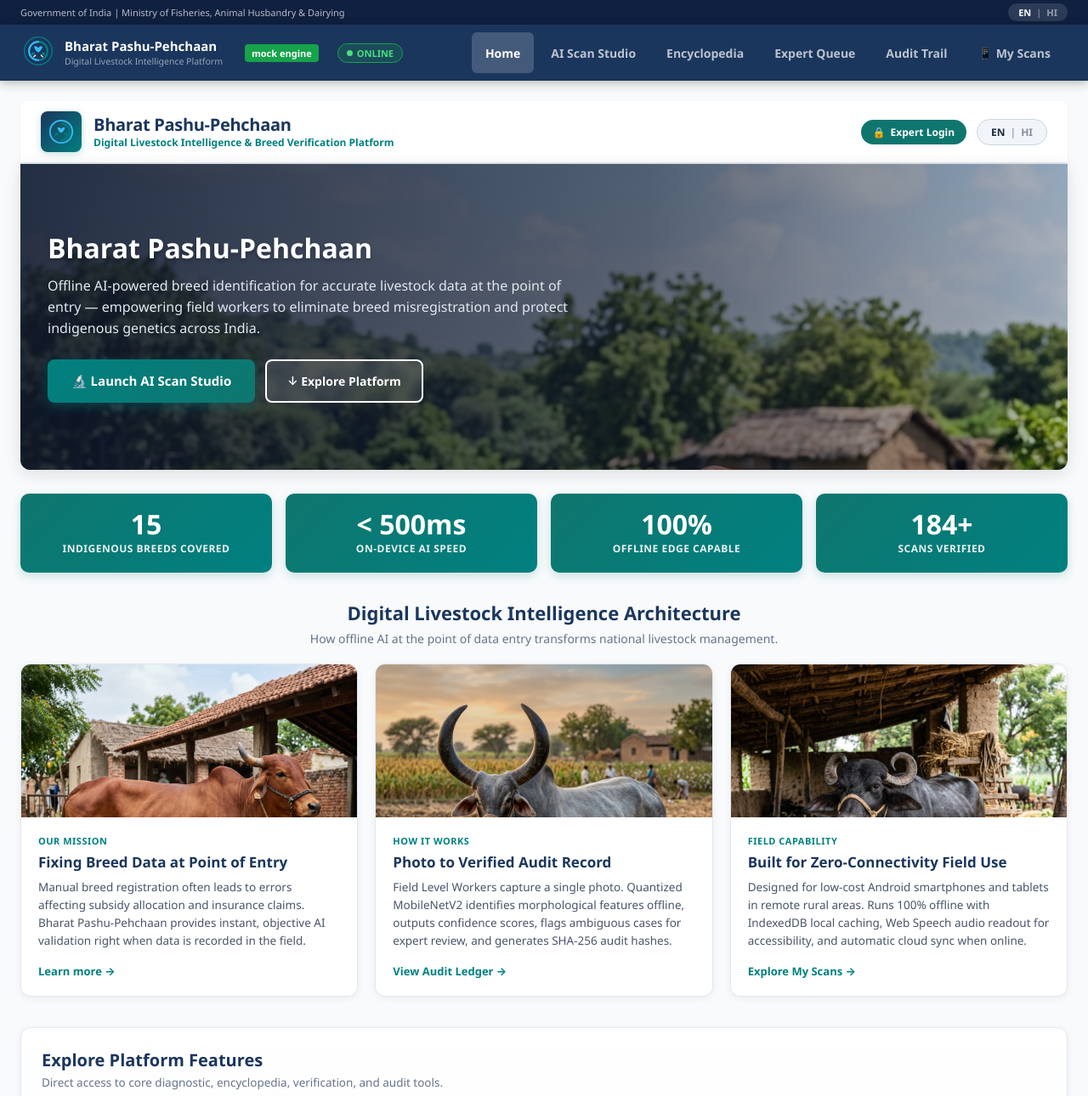
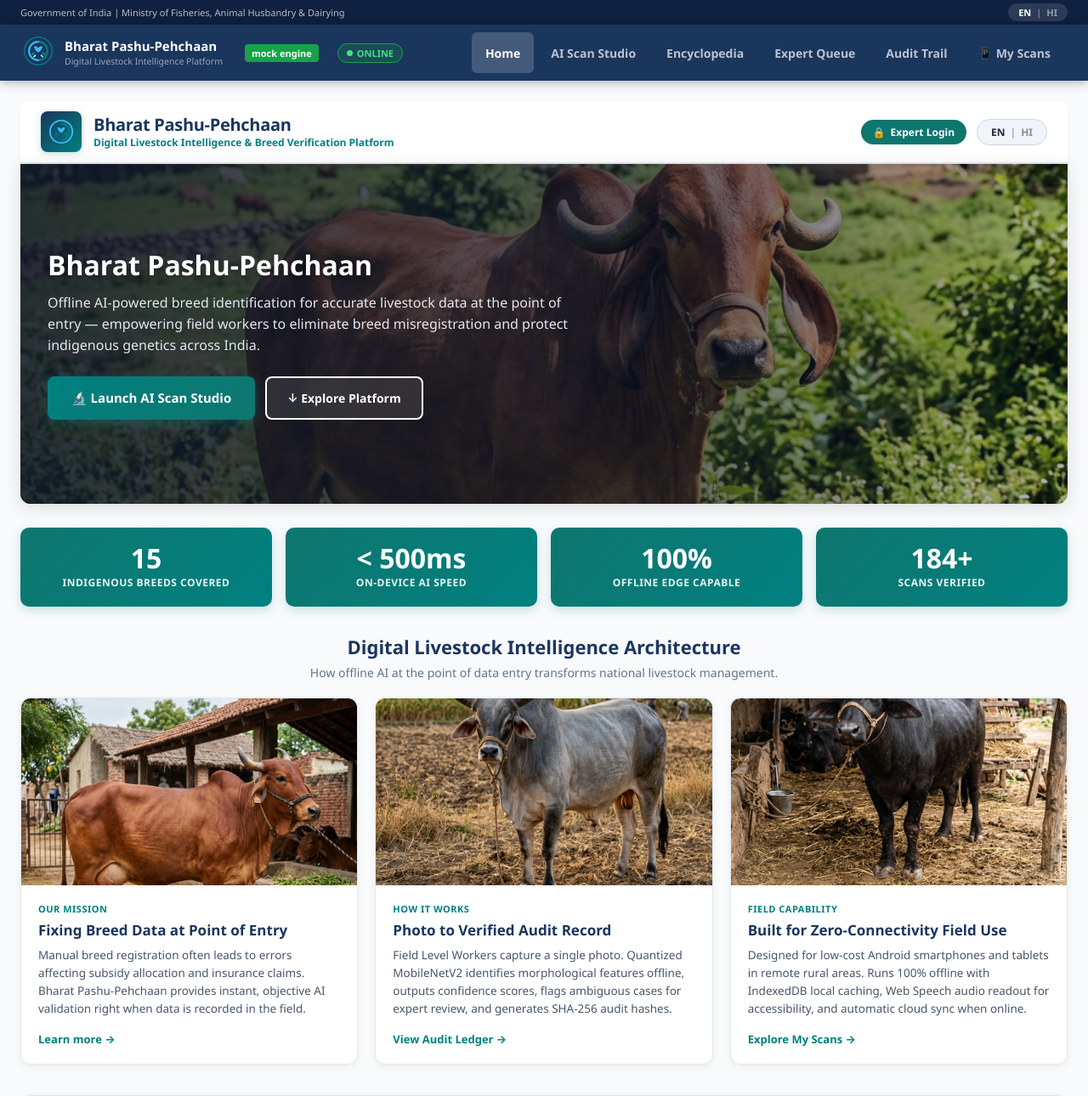
Before and after one commit to Aadityavarier/breed-recognition, a Flask app: page / in a window 1280 px wide. Shown: the top 1290 px of the page at 85% size. Run offline with Flask 3, Linux system fonts and the light colour scheme; data that the repository does not hold is empty.

Commit message:
homepage image position fixed

```diff
--- a/expert-dashboard/templates/index.html
+++ b/expert-dashboard/templates/index.html
@@ -1939,7 +1939,7 @@
       </div>
 
       <!-- ❷ HERO BANNER WITH REAL PHOTOGRAPHY OVERLAY -->
-      <div style="position:relative; min-height:360px; background:#1B365D url('/static/images/gir_hero.jpg') center top / cover no-repeat; border-radius:0 0 12px 12px; overflow:hidden; display:flex; align-items:center; margin-bottom:28px; box-shadow:0 4px 20px rgba(0,0,0,0.12);">
+      <div style="position:relative; min-height:400px; background:#1B365D url('/static/images/gir_hero.jpg') center 45% / cover no-repeat; border-radius:0 0 12px 12px; overflow:hidden; display:flex; align-items:center; margin-bottom:28px; box-shadow:0 4px 20px rgba(0,0,0,0.12);">
         <!-- Dark gradient overlay for crisp legibility -->
         <div style="position:absolute; inset:0; background:linear-gradient(90deg, rgba(15,23,42,0.88) 0%, rgba(15,23,42,0.65) 60%, rgba(15,23,42,0.3) 100%);"></div>
 
@@ -1996,7 +1996,7 @@
 
           <!-- Card 1: Our Mission -->
           <div class="card" style="margin-bottom:0; padding:0; overflow:hidden; display:flex; flex-direction:column; border:1px solid #E2E8F0;">
-            <div style="height:180px; background:#E2E8F0 url('/static/images/sahiwal_mission.jpg') center top / cover no-repeat; position:relative;"></div>
+            <div style="height:220px; background:#E2E8F0 url('/static/images/sahiwal_mission.jpg') 85% 20% / cover no-repeat; position:relative;"></div>
             <div style="padding:20px; flex:1; display:flex; flex-direction:column;">
               <div style="font-size:11px; font-weight:700; color:#008080; text-transform:uppercase; letter-spacing:0.5px; margin-bottom:6px;" data-i18n="c1_tag">Our Mission</div>
               <h3 style="font-size:17px; font-weight:800; color:#1B365D; margin-bottom:8px;" data-i18n="c1_h">Fixing Breed Data at Point of Entry</h3>
@@ -2011,7 +2011,7 @@
 
           <!-- Card 2: How It Works -->
           <div class="card" style="margin-bottom:0; padding:0; overflow:hidden; display:flex; flex-direction:column; border:1px solid #E2E8F0;">
-            <div style="height:180px; background:#E2E8F0 url('/static/images/kankrej_workflow.jpg') center top / cover no-repeat; position:relative;"></div>
+            <div style="height:220px; background:#E2E8F0 url('/static/images/kankrej_workflow.jpg') center 75% / cover no-repeat; position:relative;"></div>
             <div style="padding:20px; flex:1; display:flex; flex-direction:column;">
               <div style="font-size:11px; font-weight:700; color:#008080; text-transform:uppercase; letter-spacing:0.5px; margin-bottom:6px;" data-i18n="c2_tag">How It Works</div>
               <h4 style="font-size:17px; font-weight:800; color:#1B365D; margin-bottom:8px;" data-i18n="c2_h">Photo to Verified Audit Record</h4>
@@ -2026,7 +2026,7 @@
 
           <!-- Card 3: Built For Field Workers -->
           <div class="card" style="margin-bottom:0; padding:0; overflow:hidden; display:flex; flex-direction:column; border:1px solid #E2E8F0;">
-            <div style="height:180px; background:#E2E8F0 url('/static/images/murrah_fieldworker.jpg') center top / cover no-repeat; position:relative;"></div>
+            <div style="height:220px; background:#E2E8F0 url('/static/images/murrah_fieldworker.jpg') center 85% / cover no-repeat; position:relative;"></div>
             <div style="padding:20px; flex:1; display:flex; flex-direction:column;">
               <div style="font-size:11px; font-weight:700; color:#008080; text-transform:uppercase; letter-spacing:0.5px; margin-bottom:6px;" data-i18n="c3_tag">Field Capability</div>
               <h3 style="font-size:17px; font-weight:800; color:#1B365D; margin-bottom:8px;" data-i18n="c3_h">Built for Zero-Connectivity Field Use</h3>
```
